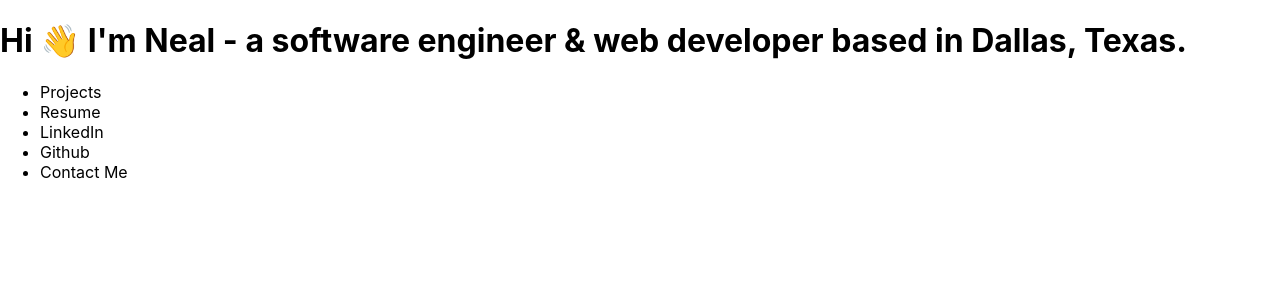
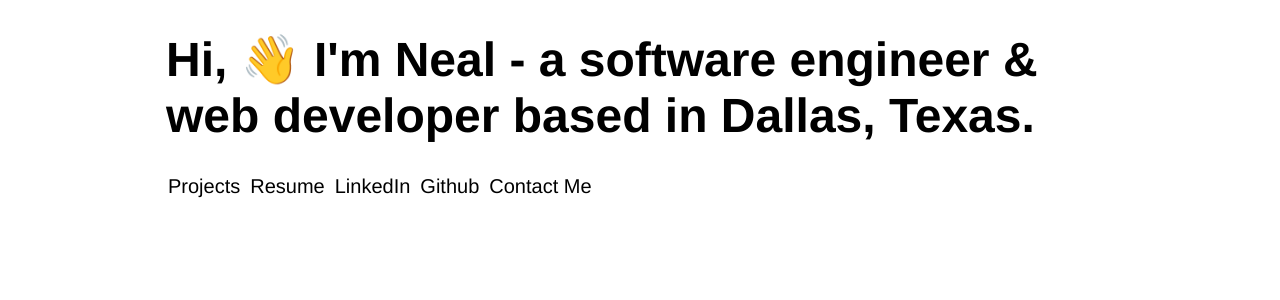
Before and after one commit to NealGarcia/react-portfolio-site, a React (Create React App) app: page / in a window 1280 px wide. Shown: the top 300 px of the page. Built offline with nearby package versions, Linux system fonts and the light colour scheme.

Commit message:
nav bar and header styling

```diff
--- a/src/components/Header.js
+++ b/src/components/Header.js
@@ -5,7 +5,7 @@ function Header(props) {
         <div>
             <div className = "titleWrapper">
                 <h1 className = "titleHeader">
-                    Hi 👋  I'm <span>Neal</span> - a software engineer & web developer based in <span>Dallas, Texas.</span>
+                    Hi, 👋  I'm <span>Neal</span> - a software engineer & web developer based in <span>Dallas, Texas.</span>
                 </h1>
             </div>
             <ul className = "nav">
--- a/src/index.css
+++ b/src/index.css
@@ -1,13 +1,24 @@
 body {
-  margin: 0;
-  font-family: -apple-system, BlinkMacSystemFont, 'Segoe UI', 'Roboto', 'Oxygen',
-    'Ubuntu', 'Cantarell', 'Fira Sans', 'Droid Sans', 'Helvetica Neue',
+  font-family: 'Helvetica Neue',
     sans-serif;
-  -webkit-font-smoothing: antialiased;
-  -moz-osx-font-smoothing: grayscale;
 }
 
-code {
-  font-family: source-code-pro, Menlo, Monaco, Consolas, 'Courier New',
-    monospace;
+.titleWrapper{
+  margin: auto;
+  width:75%;
 }
+
+.titleHeader{
+  font-size: 48px;
+}
+
+.nav{
+  display: flex;
+  list-style-type: none;
+  font-size: 20px;
+  margin-left: 120px;
+}
+
+.nav li{
+  margin-right: 10px;
+}
```
